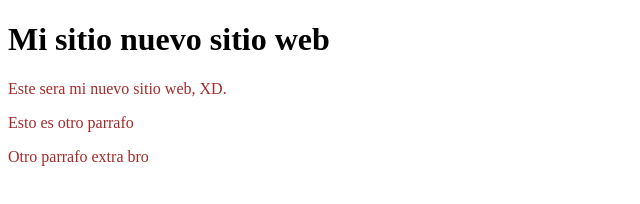
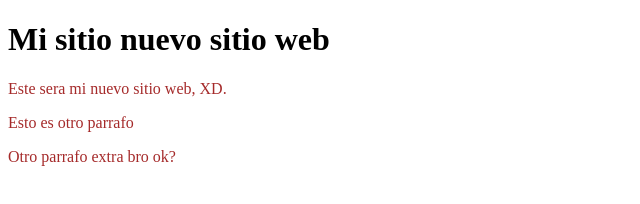
Before and after one commit to Emiliogvi/Emilio-repo, a plain HTML site: page index.html in a window 1280 px wide. Shown: the full height of the page, 0-640 px from the left. Drawn offline with Linux system fonts and the light colour scheme.

Commit message:
Modificado un poquito

```diff
--- a/index.html
+++ b/index.html
@@ -10,6 +10,6 @@
     <h1>Mi sitio nuevo sitio web</h1>
     <p>Este sera mi nuevo sitio web, XD.</p>
     <p>Esto es otro parrafo</p>
-    <p>Otro parrafo extra bro</p>
+    <p>Otro parrafo extra bro ok?</p>
 </body>
 </html>
```
